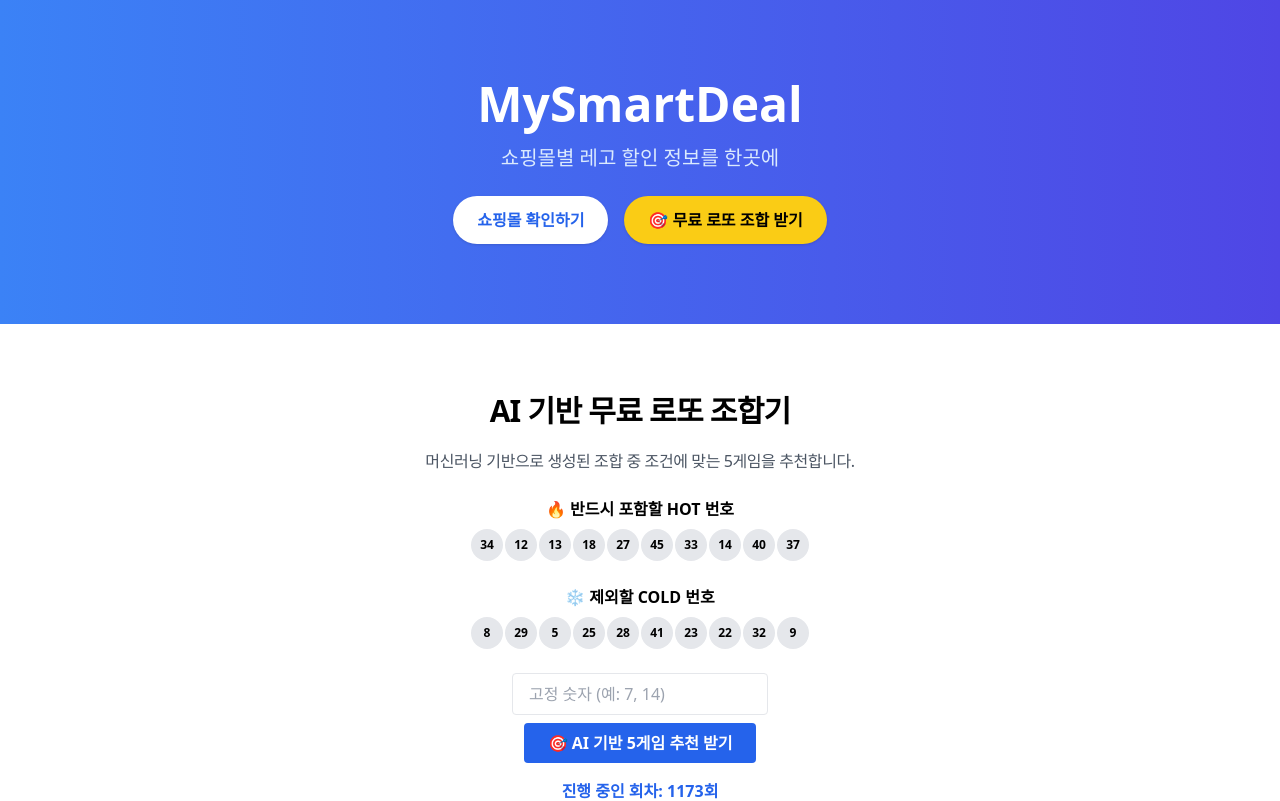
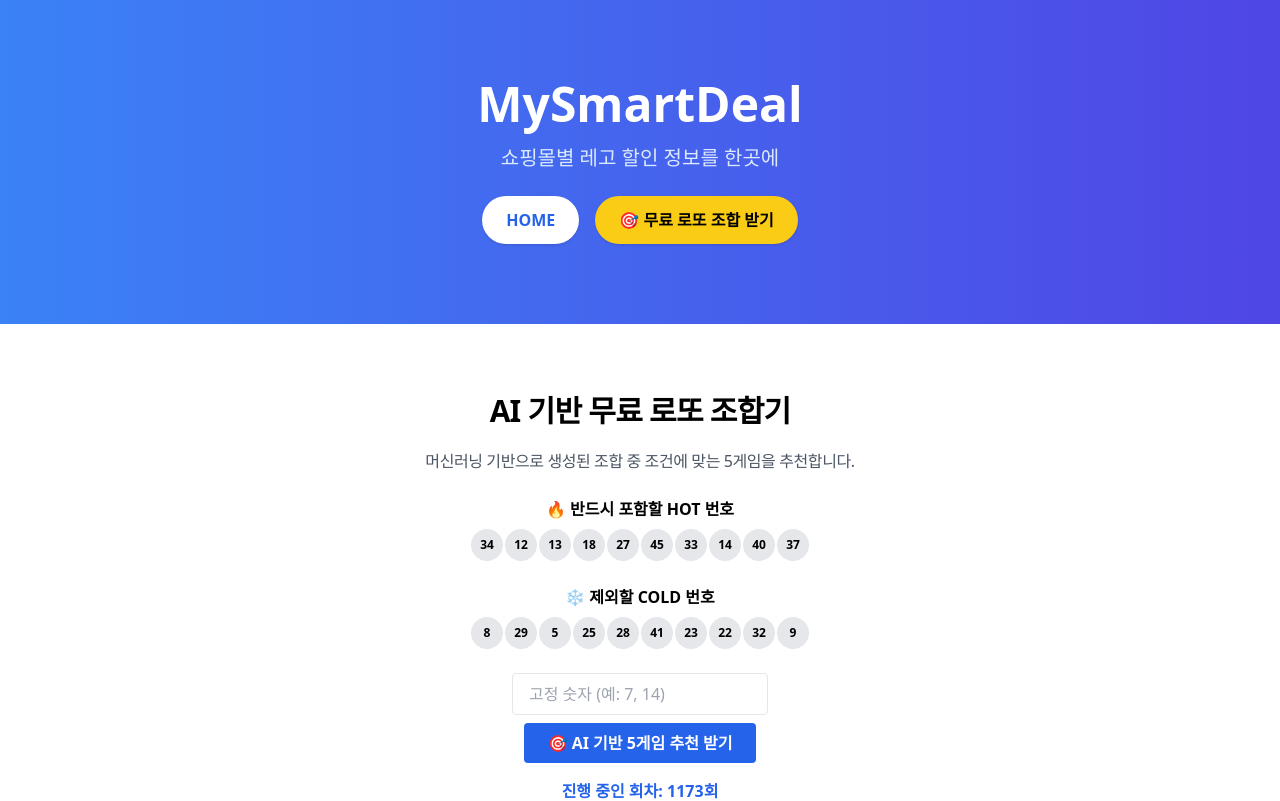
Before and after one commit to mysmartdeal/mysmartdeal, a Next.js app: page /lotto in a window 1280 px wide. Shown: the top 801 px of the page. Built offline with nearby package versions, Linux system fonts and the light colour scheme.

Commit message:
Update HeroSection.js

```diff
--- a/components/HeroSection.js
+++ b/components/HeroSection.js
@@ -16,7 +16,7 @@ export default function HeroSection() {
           href="/"
           className="bg-white text-blue-600 font-semibold rounded-full px-6 py-3 shadow hover:scale-105 transition"
         >
-          쇼핑몰 확인하기
+          HOME
         </a>
         <a
           href="/lotto"
```
